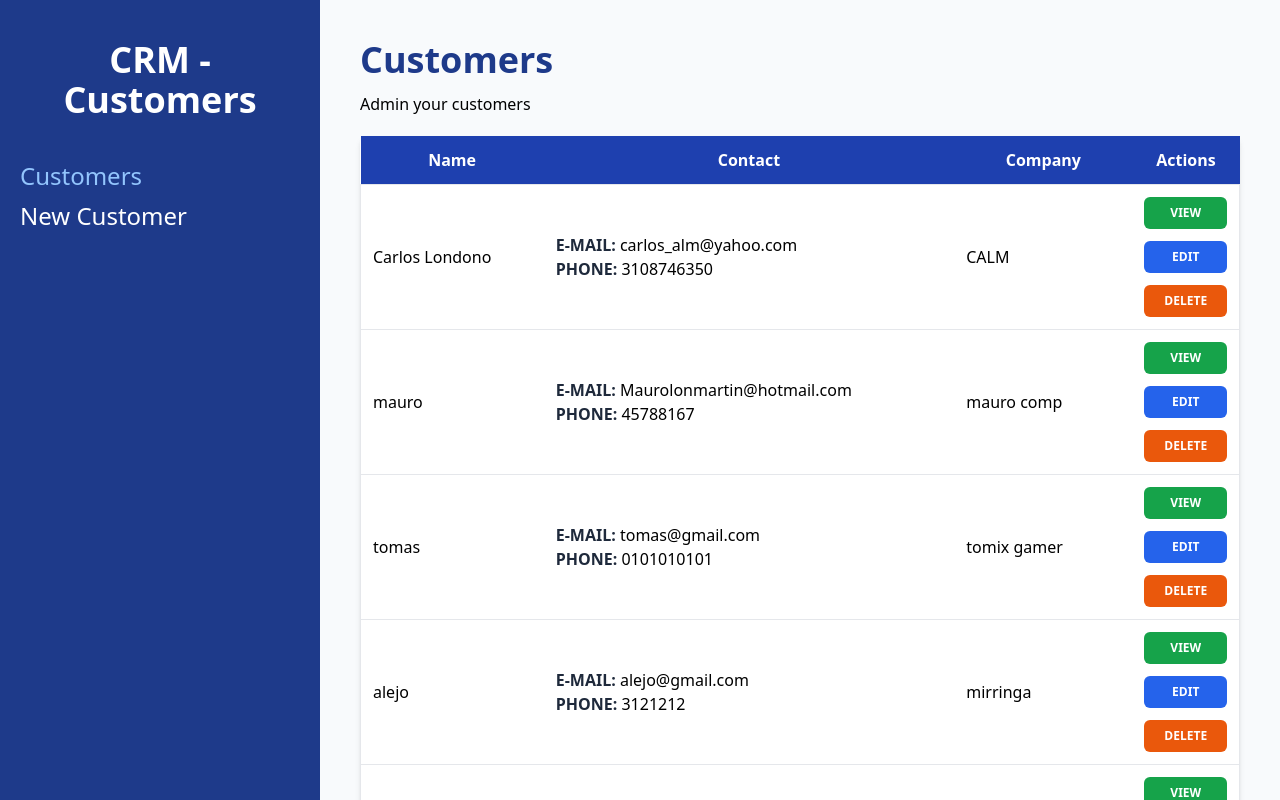
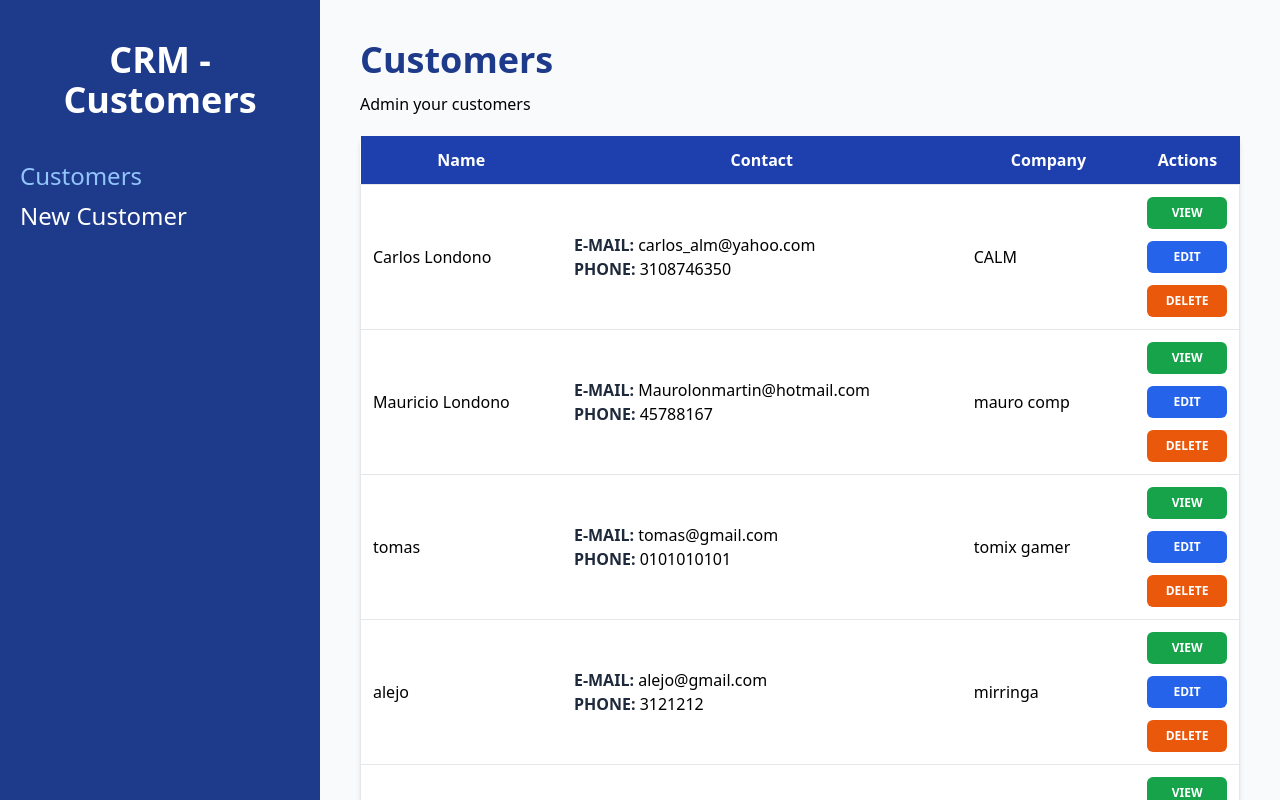
Before and after one commit to ClondonoM/react-tailwind-customer-manager, a React (Vite) app: page / in a window 1280 px wide. Built offline with nearby package versions, Linux system fonts and the light colour scheme; data requests are answered from the project's data file.

Commit message:
edit functionality finished

```diff
--- a/db.json
+++ b/db.json
@@ -9,7 +9,7 @@
       "id": 1
     },
     {
-      "name": "mauro",
+      "name": "Mauricio Londono",
       "company": "mauro comp",
       "email": "Maurolonmartin@hotmail.com",
       "phone": "45788167",
@@ -37,8 +37,16 @@
       "company": "cuenta cuentos",
       "email": "gato@gmail.com",
       "phone": "123123",
-      "notes": "",
+      "notes": "cuenta muchos cuentos",
       "id": 5
+    },
+    {
+      "name": "Isabela Londono",
+      "company": "princes",
+      "email": "isa@gmail.com",
+      "phone": "",
+      "notes": "es la pequeña y es hermosa",
+      "id": 6
     }
   ]
 }
--- a/src/components/FormCustomer.jsx
+++ b/src/components/FormCustomer.jsx
@@ -24,17 +24,29 @@ const FormCustomer = ({ customer, loading }) => {
     });
   const handleSubmit = async (values) => {
     try {
+      let response;
+      if (customer.id) {
+        //Edit Customer
+        const url = `http://localhost:4000/customers/${customer.id}`;
+        response = await fetch(url, {
+          method: 'PUT',
+          body: JSON.stringify(values),
+          headers: {
+            'Content-Type': 'application/json',
+          },
+        });
+      } else {
+        //New Customer
         const url = 'http://localhost:4000/customers';
-      const response = await fetch(url, {
+        response = await fetch(url, {
           method: 'POST',
           body: JSON.stringify(values),
           headers: {
             'Content-Type': 'application/json',
           },
         });
-
-      const result = await response.json();
-
+      }
+      await response.json();
       navigate('/');
     } catch (err) {
       console.log(err);
```
Lines whose indentation alone changed are shown as unchanged.
